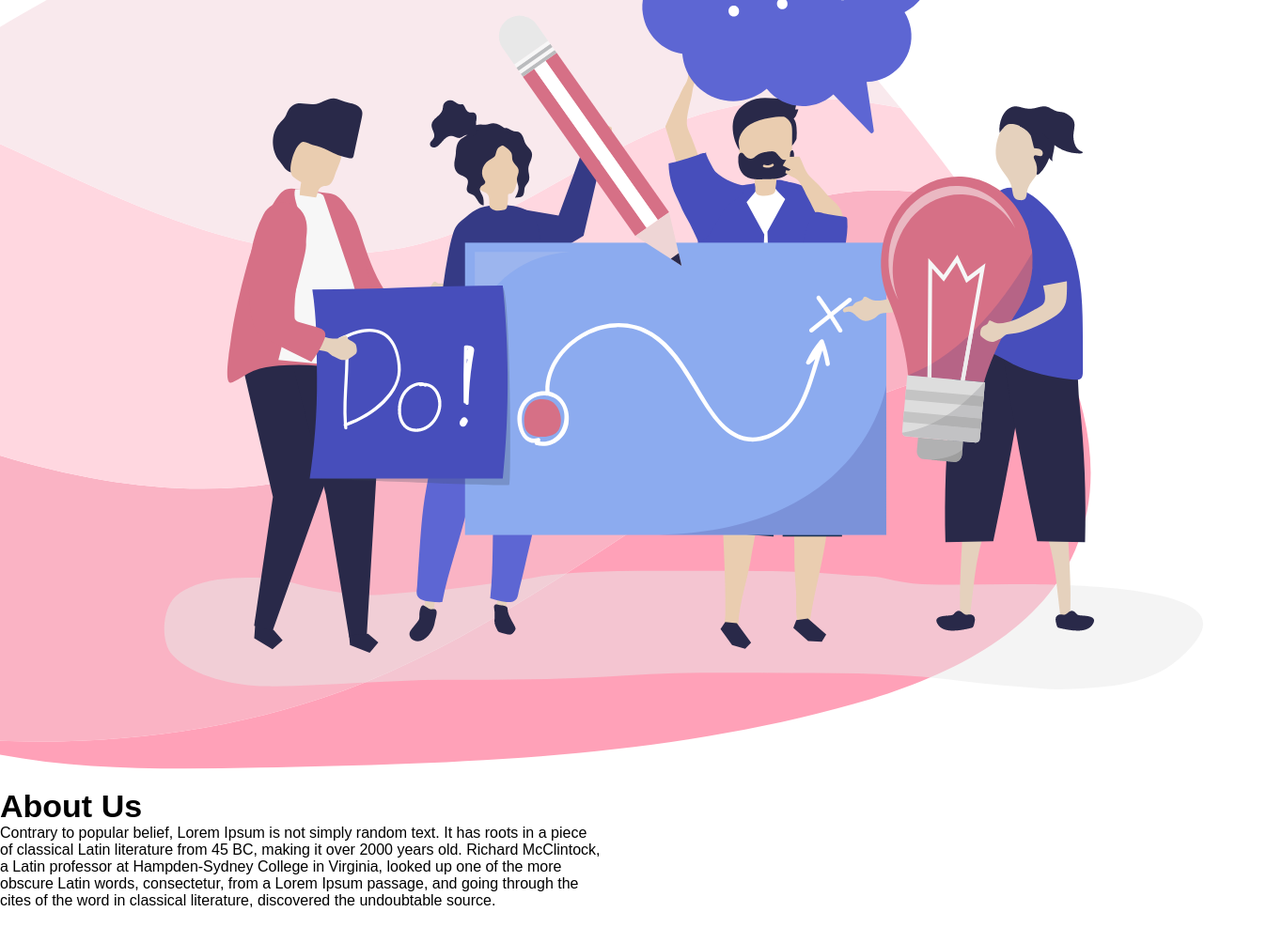
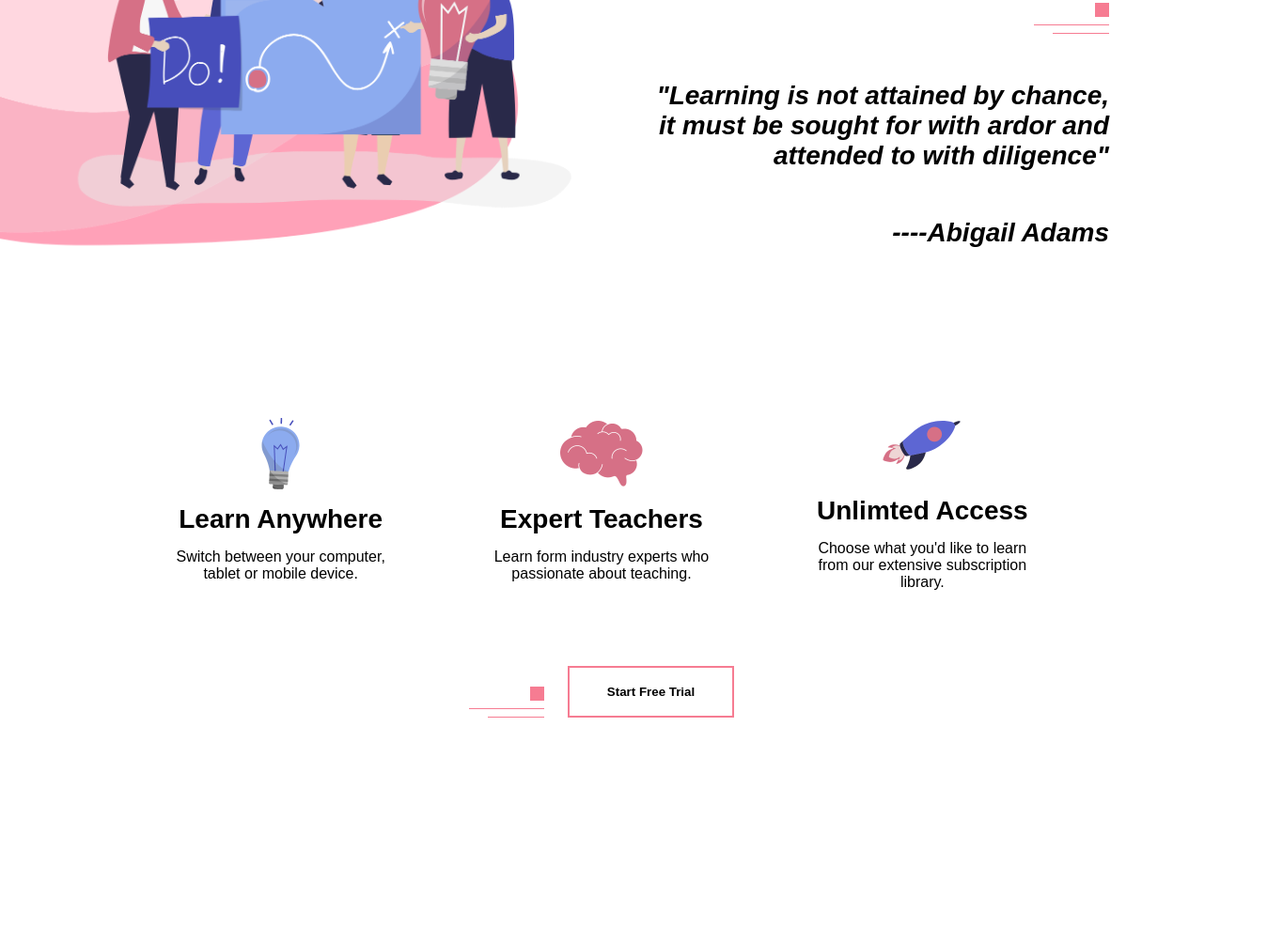
Before and after one commit to kuntalojha/X-ypo, a plain HTML site: page index.html in a window 1280 px wide. Shown: the part 1144-2148 px from the top of the page at 94% size, 1348 px wide, since content can reach past the window. After the commit the page ends 1958 px from the top, so only its background shows below. Drawn offline with Linux system fonts and the light colour scheme.

Commit message:
Update Featuers Section

```diff
--- a/index.html
+++ b/index.html
@@ -10,7 +10,9 @@
 <body>
   <section id="header">
     <div class="container">
+
       <!-- This is the loge image add option -->
+
         <img src="images/logo.png" class="logo">
         <div class="header-text">
           <h1>The purpose is to<br> teach, bring learning to people</h1>
@@ -19,9 +21,12 @@
             available, but the majority have suffered alterat
             some form, by injected humour, or randomised words
           which don't look even slightly delievale.</p>
+
           <!-- This is for Readmore option -->
           <button class="common-btn">Read More</button>
+
           <!-- This is line and box making part -->
+
           <div class="line">
             <span class="line-1"></span><br>
             <span class="line-2"></span><br>
@@ -30,7 +35,9 @@
         </div>
     </div>
   </section>
+
   <!-- This is side Nevation option  -->
+
    <nav id="sideNav">
      <ul>
        <li><a href="#">HOME</a></li>
@@ -42,17 +49,20 @@
      </ul>
    </nav>
    <!-- This end of the Nevation option  -->
+
    <!-- This is Nev image  -->
    <img src="images/menu.png" id="menuBtn">
 
    <!-- About Section-->
+
    <section id="about">
-       <div class="about-left-cal">
+       <div class="about-left-col">
          <img src="images/about.png">
        </div>
-       <div class="about-right-cal">
+       <div class="about-right-col">
          <div class="about-text">
            <h1>About Us</h1>
+           <span class="square"></span>
            <p>
              Contrary to popular belief, Lorem Ipsum is not simply
              random text. It has roots in a piece of classical Latin
@@ -62,12 +72,52 @@
              Latin words, consectetur, from a Lorem Ipsum passage, and
              going through the cites of the word in classical
              literature, discovered the undoubtable source.
-           </p>
+           </p><br><br>
+           <div class="line">
+               <span class="line-1"></span><br>
+               <span class="line-2"></span><br>
+               <span class="line-3"></span><br>
+           </div>
+           <h2>"Learning is not attained by chance, it must be sought for
+           with ardor and attended to with diligence"</h2>
+           <h3>----Abigail Adams</h3>
          </div>
        </div>
 
    </section>
+
+   <!-- Features Section -->
+
+   <section id="features">
+     <div class="feature-row">
+       <div class="feature-col">
+         <img src="images/pic-1.png">
+         <h4>Learn Anywhere</h4>
+         <p>Switch between your computer, tablet or mobile device.</p>
+       </div>
+       <div class="feature-col">
+         <img src="images/pic-2.png">
+         <h4>Expert Teachers</h4>
+         <p>Learn form industry experts who passionate about teaching.</p>
+       </div>
+       <div class="feature-col">
+         <img src="images/pic-3.png">
+         <h4>Unlimted Access</h4>
+         <p>Choose what you'd like to learn from our extensive subscription library.</p>
+       </div>
+     </div>
+     <div class="features-btn">
+       <div class="line">
+           <span class="line-1"></span><br>
+           <span class="line-2"></span><br>
+           <span class="line-3"></span><br>
+       </div>
+       <button class="common-btn">Start Free Trial</button>
+     </div>
+   </section>
+
 <!-- This is JavaScript for the menu option -->
+
    <script>
      var menuBtn = document.getElementById("menuBtn");
      var sideNav = document.getElementById("sideNav");
--- a/style.css
+++ b/style.css
@@ -117,12 +117,66 @@ nav ul li a{
   align-items: center;
   flex-wrap: wrap;
 }
-.about-left-cal{
+.about-left-col{
   flex-basis: 50%;
 }
-.about-left-cal{
+.about-left-col img{
   width: 100%;
 }
-.about-right-cal{
+.about-right-col{
   flex-basis: 50%;
+  text-align: right;;
 }
+.about-text{
+  max-width: 500px;
+  margin-right: 100px;
+  display: inline-block;
+}
+.about-text h2{
+  margin: 50px 0 10px;
+  font-size: 28px;
+  font-style: italic;
+}
+.about-text h3{
+  margin: 50px 0 10px;
+  font-size: 28px;
+  font-style:italic;
+}
+
+/* Features */
+#features{
+  padding-top: 50px;
+  padding-bottom: 50px;
+}
+.feature-row{
+  width: 80%;
+  margin: auto;
+  display: flex;
+  align-items: center;
+  justify-content: space-around;
+  flex-wrap: wrap;
+}
+.feature-col{
+  flex-basis: 25%;
+  text-align: center;
+}
+.feature-col img{
+  width: 100px;
+}
+.feature-col h4{
+  margin-bottom: 15px;
+  font-size: 28px;
+  font-weight: 400px;
+
+}
+.features-btn{
+  margin: 80px auto 0;
+  display: flex;
+  align-items: flex-end;
+  justify-content: center;
+}
+.features-btn .line{
+  text-align: right;
+  display: inline-block;
+  margin-right: 25px;
+}
```
